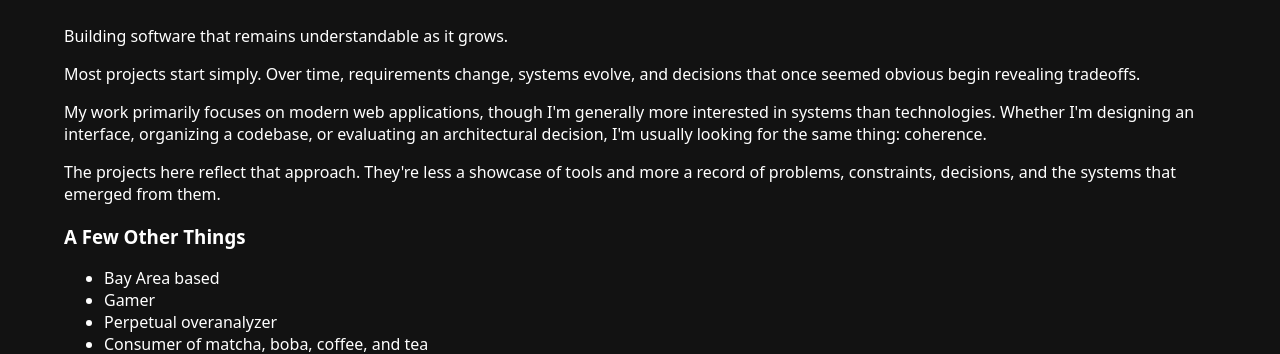
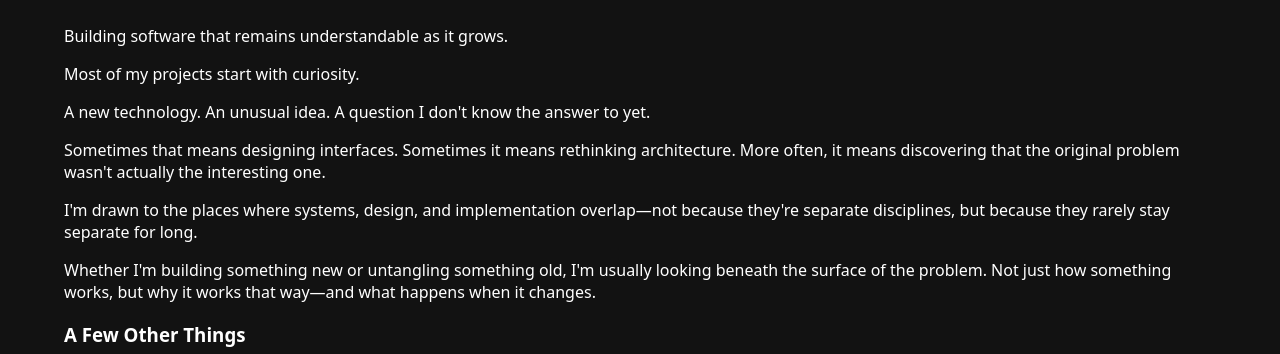
Before and after one commit to 1NJ57C3/portfolio-v2, a React (Vite) app: page / in a window 1280 px wide. Shown: the part 688-1042 px from the top of the page. Built offline with nearby package versions, Linux system fonts and the light colour scheme.

Commit message:
feat(about): update copy and add classnames for styling

```diff
--- a/src/sections/About/About.tsx
+++ b/src/sections/About/About.tsx
@@ -3,33 +3,37 @@ function About() {
     <section className="about" id="about">
       <div className="container">
         <div className="about-content">
-          <h2>About</h2>
+          <h2 className="section-title">About</h2>
           <p className="about-thesis">
             Building software that remains understandable as it grows.
           </p>
           <div className="about-body">
+            <p>Most of my projects start with curiosity.</p>
             <p>
-              Most projects start simply. Over time, requirements change,
-              systems evolve, and decisions that once seemed obvious begin
-              revealing tradeoffs.
+              A new technology. An unusual idea. A question I don't know the
+              answer to yet.
             </p>
             <p>
-              My work primarily focuses on modern web applications, though I'm
-              generally more interested in systems than technologies. Whether
-              I'm designing an interface, organizing a codebase, or evaluating
-              an architectural decision, I'm usually looking for the same thing:
-              coherence.
+              Sometimes that means designing interfaces. Sometimes it means
+              rethinking architecture. More often, it means discovering that the
+              original problem wasn't actually the interesting one.
             </p>
             <p>
-              The projects here reflect that approach. They're less a showcase
-              of tools and more a record of problems, constraints, decisions,
-              and the systems that emerged from them.
+              I'm drawn to the places where systems, design, and implementation
+              overlap—not because they're separate disciplines, but because they
+              rarely stay separate for long.
+            </p>
+            <p>
+              Whether I'm building something new or untangling something old,
+              I'm usually looking beneath the surface of the problem. Not just
+              how something works, but why it works that way—and what happens
+              when it changes.
             </p>
           </div>
         </div>
         <aside className="about-aside">
-          <h3>A Few Other Things</h3>
-          <ul>
+          <h3 className="about-aside-title">A Few Other Things</h3>
+          <ul className="about-aside-list">
             <li>Bay Area based</li>
             <li>Gamer</li>
             <li>Perpetual overanalyzer</li>
```
